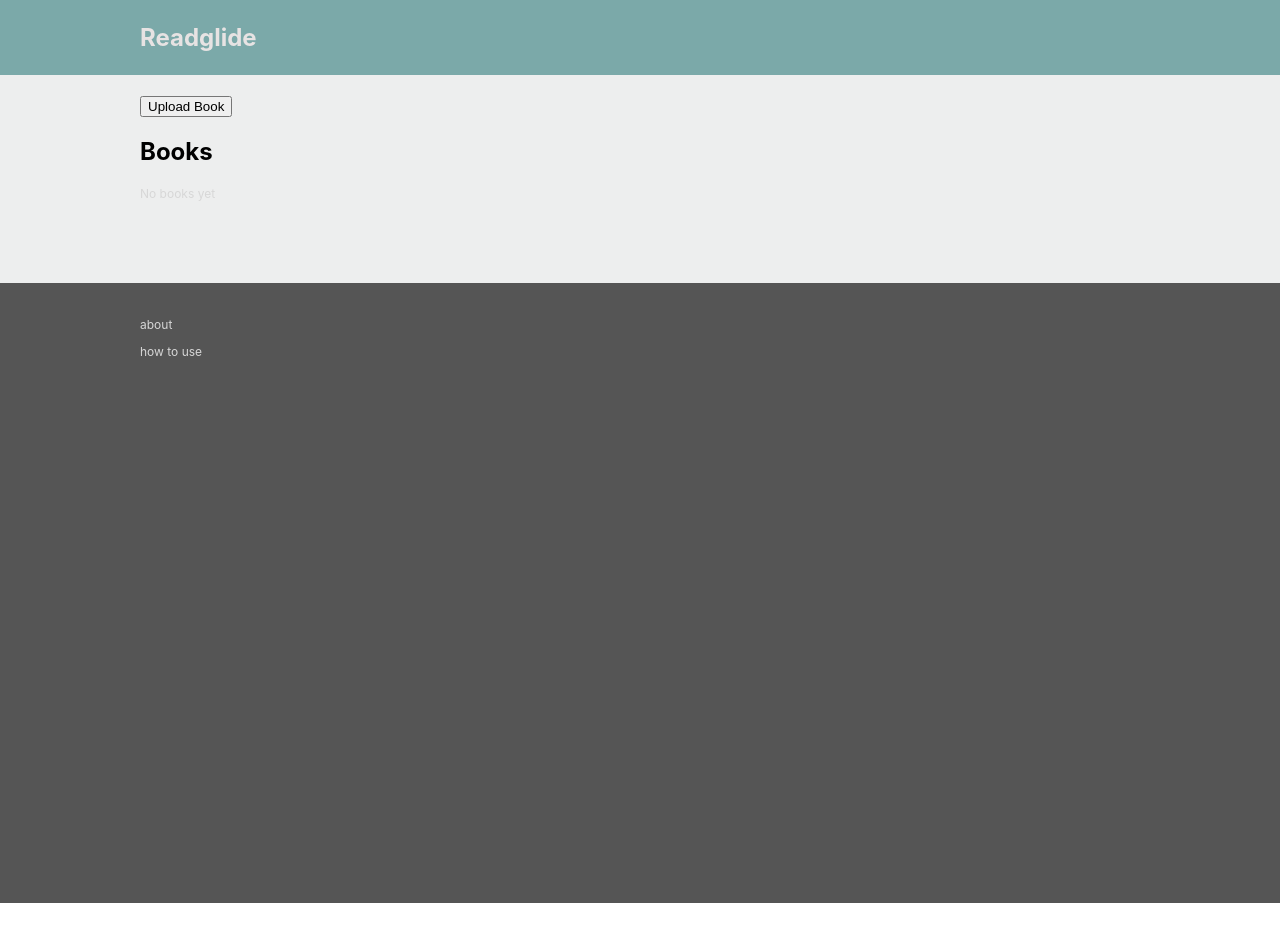
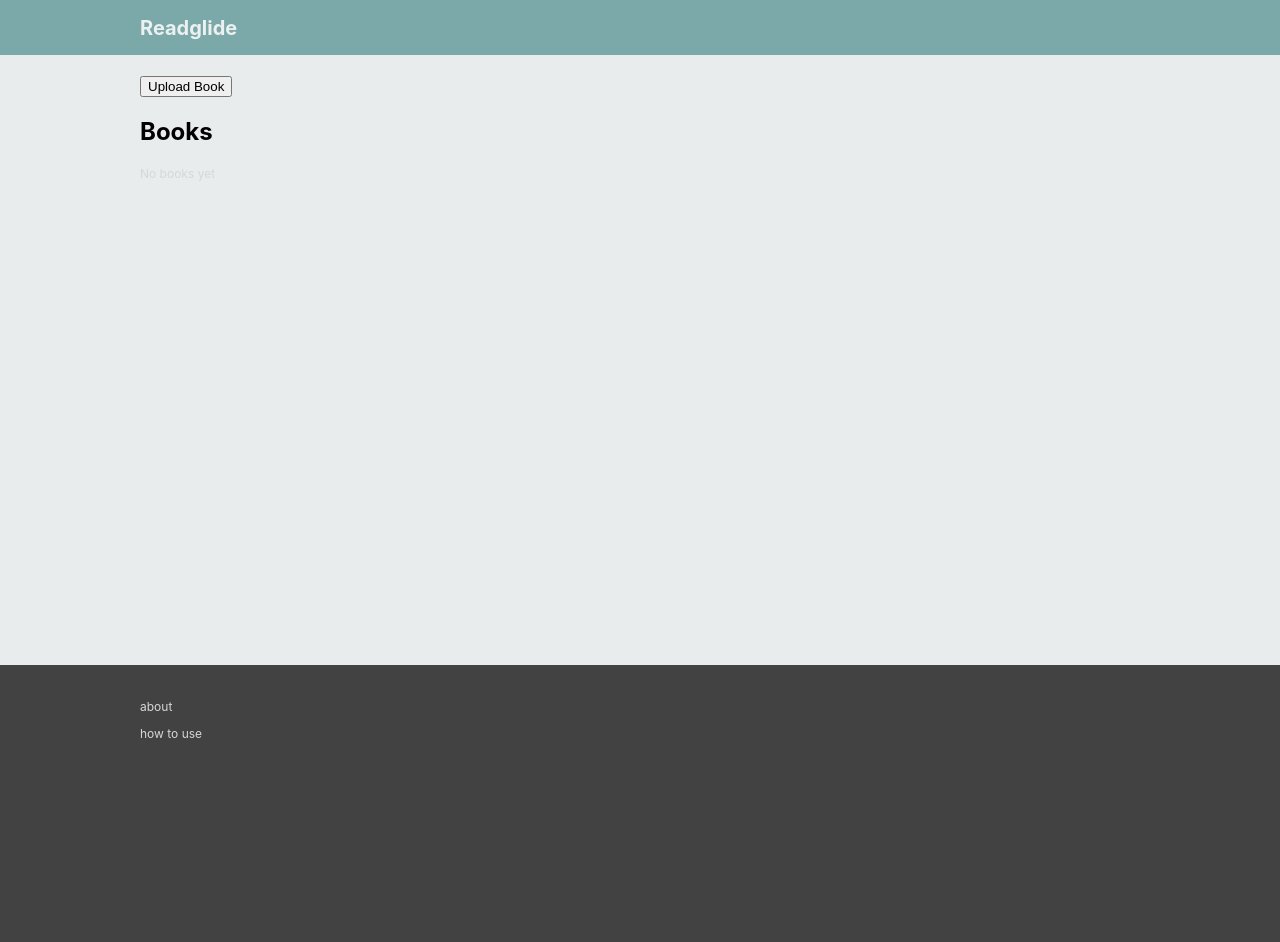
Before and after one commit to hauna245-maker/Readglide, a React (Create React App) app: page / in a window 1280 px wide. Shown: the top 942 px of the page. Before the commit the page ends 903 px from the top, so only its background shows below. Built offline with nearby package versions, Linux system fonts and the light colour scheme.

Commit message:
Tweaks to layout

```diff
--- a/src/App.js
+++ b/src/App.js
@@ -62,11 +62,11 @@ function App() {
   return (
     <div
       style={{
-        //backgroundColor: "#c5d4d2",
-        backgroundColor: "#edeeee",
+        //backgroundColor: "#edeeee",
+        backgroundColor: "#e9ecec",
       }}
     >
-      <Header/>
+      <Header />
 
       <HomePage
         books={books}
@@ -78,7 +78,7 @@ function App() {
         onClose={() => setIsModalOpen(false)}
       />
 
-      <Footer/>
+      <Footer />
     </div>
   );
 }
--- a/src/components/Footer/Footer.css
+++ b/src/components/Footer/Footer.css
@@ -1,5 +1,5 @@
 .footer{
-    background-color: #555555;
+    background-color: #424242;
     min-height:600px;
     margin-top: 50px;
     padding-top: 20px;
--- a/src/components/Header/Header.css
+++ b/src/components/Header/Header.css
@@ -1,17 +1,18 @@
 .header{
-    background-color: rgb(123, 169, 169);
-    padding: 5px 0;
+    background-color: #7BA9A9;
+    padding-top: 2px;
+    padding-bottom: 0px;
 }
 
 .headerContent{
     width: 1000px;
     margin: auto auto;
     /*background-color: #eaeaea;*/
-    padding: 2px 0;
+    padding: 1px 0;
 }
 
 h1{
-    font-size: 24px;
-    color: #e7e3e3;
+    font-size: 20px;
+    color: #ecf0f0;
     /*background-color: skyblue;*/
 }
--- a/src/components/TreeDotMenu/TreeDotMenu.css
+++ b/src/components/TreeDotMenu/TreeDotMenu.css
@@ -22,16 +22,16 @@
   top:  100%;
   right: 0;
 
-  background-color: rgb(61, 61, 61);
+  background-color: rgb(75, 75, 75);
   border: 1px solid gray;
   border-radius: 5px;
 
-  padding: 8px 0;
+  padding: 4px 0;
 
   display: flex;
   flex-direction: column;
 
-  gap: 3px;
+  gap: 1.2px;
 
   z-index: 100;
 }
@@ -40,11 +40,11 @@
 .optionButton{
   color: rgb(218, 218, 218);
   border: none;
-  padding: 4px 18px;
+  padding: 5px 18px;
   text-align: center;
   background: transparent;
 }
 
 .optionButton:hover{
-  background-color: #6d6d6d;
+  background-color: #5c5c5c;
 }
--- a/src/pages/HomePage.js
+++ b/src/pages/HomePage.js
@@ -15,10 +15,11 @@ function HomePage({
     <div
       style={{
         width: "1000px",
+        minHeight: "520px",
         padding: "20px 40px",
         margin: "0 auto",
         marginTop: "0",
-        backgroundColor: "#edeeee",
+        //backgroundColor: "#edeeee",
       }}
     >
 
```
